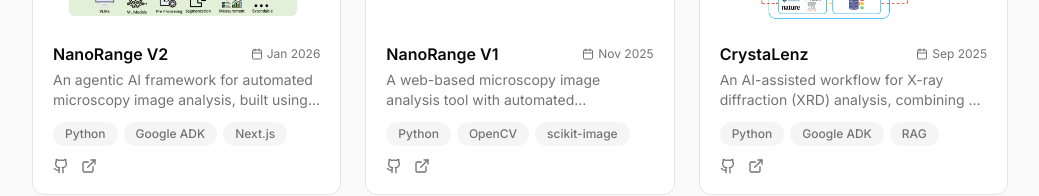
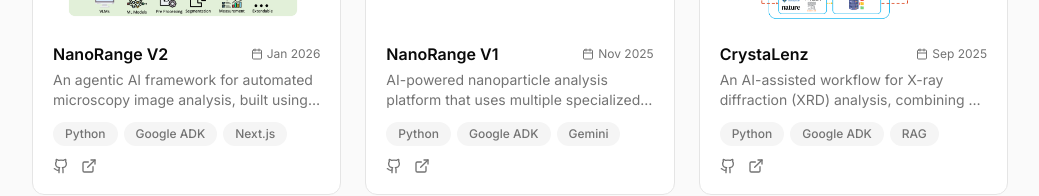
Before and after one commit to MJRaei/portfolio, a Next.js app: page /projects in a window 1280 px wide. Shown: the part 457-653 px from the top of the page, without its empty margins (120-1159 px from the left). Built offline with nearby package versions, Linux system fonts and the light colour scheme.

Commit message:
project update

```diff
--- a/src/data/projects/nanorange-v1.ts
+++ b/src/data/projects/nanorange-v1.ts
@@ -4,15 +4,89 @@
   slug: "nanorange-v1",
   title: "NanoRange V1",
   summary:
-    "A web-based microscopy image analysis tool with automated segmentation, denoising, and particle measurement capabilities.",
+    "AI-powered nanoparticle analysis platform that uses multiple specialized agents to detect, measure, and visualize nanoparticles from microscopy images.",
   description:
-    "The original NanoRange application that provides researchers with a streamlined interface for microscopy image analysis. It features automated image preprocessing, multiple segmentation algorithms, particle size measurement, and statistical analysis. Users upload microscopy images and select from a suite of processing tools to extract quantitative data, with results exported as detailed reports. This project laid the groundwork for the agentic V2 iteration.",
+    "NanoRange is an AI-powered platform that automates the analysis of microscopy images to detect and measure nanoparticles. Using multiple specialized AI agents built with Google ADK and powered by Gemini, it processes images through a sophisticated pipeline: a Parameter Optimizer analyzes image characteristics, a Contrast Enhancer performs AI-powered denoising, adaptive thresholding segments particles, and a Boundary Colorizer differentiates particle boundaries. The system then fits circles and ellipses to extract geometric measurements, generating annotated images, interactive HTML plots, and size distribution histograms. It features a conversational chat interface for natural language interaction and human-in-the-loop review to refine results.",
   thumbnailUrl: "/images/projects/nanorange-v1/workflow.png",
   heroUrl: "/images/projects/nanorange-v1/workflow.png",
   images: ["/images/projects/nanorange-v1/workflow.png"],
-  tags: ["Python", "OpenCV", "scikit-image", "Flask", "React", "Tailwind CSS"],
+  tags: [
+    "Python",
+    "Google ADK",
+    "Gemini",
+    "FastAPI",
+    "Next.js",
+    "React",
+    "TypeScript",
+    "OpenCV",
+    "NumPy",
+    "scikit-learn",
+    "scikit-image",
+    "Plotly",
+  ],
   liveUrl: "https://www.youtube.com/watch?v=aQSPLL43o8U",
-  sourceUrl: "https://github.com/MJRaei/NanORange",
+  sourceUrl: "https://github.com/MJRaei/NanoRange",
   featured: true,
   date: "2025-11",
+  sections: [
+    {
+      title: "Overview",
+      content:
+        "NanoRange is an AI-powered platform that automates the analysis of microscopy images to detect and measure nanoparticles. Researchers upload a Cryo-TEM image, interact through a natural language chat interface, and receive detailed visualizations and measurements, all powered by a multi-agent pipeline built with Google ADK and Gemini.",
+    },
+    {
+      title: "How It Works",
+      content:
+        "NanoRange processes microscopy images through an eight-step pipeline, combining AI agents with classical image processing techniques:",
+      bullets: [
+        "Microscopy Image Upload: Users upload their image (JPG, PNG, TIFF) through the web interface.",
+        "Parameter Optimizer: An AI agent analyzes image characteristics and suggests optimal hyperparameters for the pipeline.",
+        "Contrast Enhancer: An AI-powered agent performs denoising and contrast enhancement on the image.",
+        "Image Thresholding: Otsu's adaptive thresholding produces a binary segmentation of the enhanced image.",
+        "Boundary Colorizer: An AI agent assigns unique colors to differentiate individual particle boundaries.",
+        "Shape Fitting: Circles and ellipses are fitted to detected particles, extracting geometric measurements.",
+        "Report Generation: The system generates annotated images, CSV data, size distribution histograms, and interactive Plotly plots.",
+        "Human Review: Users review results and optionally adjust parameters through the conversational interface.",
+      ],
+    },
+    {
+      title: "AI Agents",
+      content:
+        "The core of NanoRange is its multi-agent system, where each agent is a specialized AI module with a distinct role in the pipeline:",
+      bullets: [
+        "Parameter Optimizer: Examines the input image and recommends processing parameters tailored to its characteristics, removing the need for manual tuning.",
+        "Contrast Enhancer: Applies AI-driven denoising and contrast enhancement to improve particle visibility before segmentation.",
+        "Boundary Colorizer: Assigns unique colors to segmented particle boundaries, making it easy to distinguish overlapping or adjacent particles.",
+      ],
+    },
+    {
+      title: "Conversational Interface",
+      content:
+        "Users interact with NanoRange through a natural language chat interface. They can upload microscopy images, ask the AI to analyze them, review the generated visualizations and measurements, and refine parameters through conversation. This human-in-the-loop approach ensures researchers stay in control of the analysis while benefiting from automation.",
+    },
+    {
+      title: "Output & Visualization",
+      content:
+        "NanoRange generates a comprehensive set of outputs for each analysis run:",
+      bullets: [
+        "Annotated images: Original images overlaid with detected shapes (circles and ellipses).",
+        "Size distribution histograms: Statistical plots showing the distribution of particle sizes.",
+        "Interactive HTML plots: Plotly-based interactive visualizations for detailed exploration.",
+        "CSV exports: Tabular data containing all geometric measurements for further analysis.",
+      ],
+    },
+    {
+      title: "Tech Stack",
+      content:
+        "NanoRange is built on a stack spanning AI agent orchestration, image processing, and a modern web frontend:",
+      bullets: [
+        "AI Framework: Google ADK (Agent Development Kit) for multi-agent orchestration.",
+        "LLM Models: Gemini for agent reasoning and image understanding.",
+        "Image Processing: OpenCV, PIL, NumPy, scikit-learn, and scikit-image for preprocessing and segmentation.",
+        "Visualization: Plotly and Matplotlib for interactive and static plots.",
+        "Backend: FastAPI and Python for the API server.",
+        "Frontend: Next.js, React, and TypeScript for the web interface.",
+      ],
+    },
+  ],
 };
```
